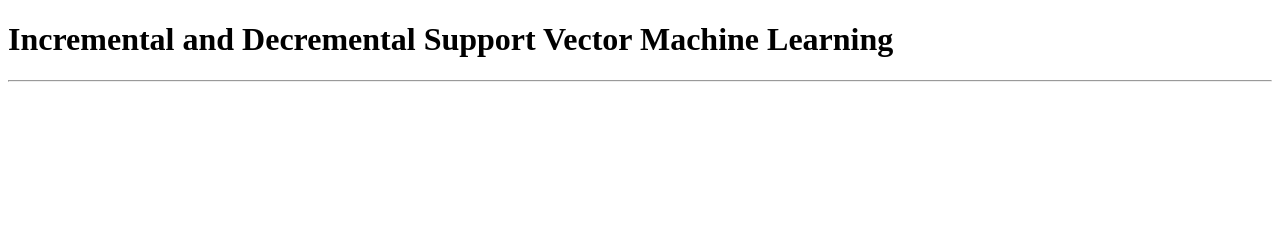
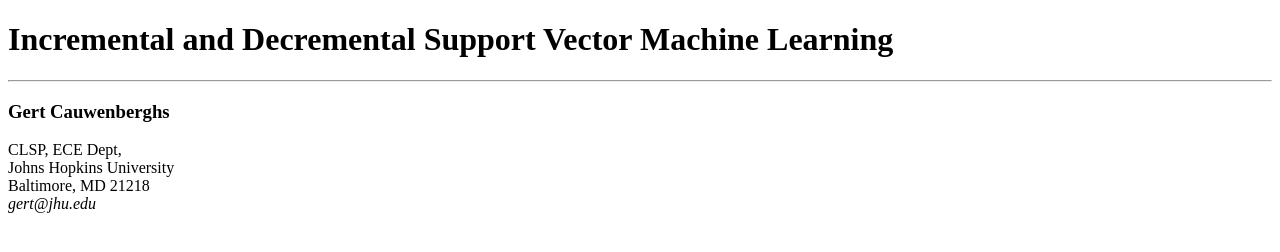
Before and after one commit to pietroline/paper-scientific, a plain HTML site: page index.html in a window 1280 px wide. Drawn offline with Linux system fonts and the light colour scheme.

Commit message:
Add section

```diff
--- a/index.html
+++ b/index.html
@@ -11,6 +11,14 @@
     <header>
         <h1>Incremental and Decremental Support Vector Machine Learning</h1>
         <hr>
+        <section>
+           <h3>Gert Cauwenberghs</h3>
+           <p>CLSP, ECE Dept, <br>
+               Johns Hopkins University <br>
+               Baltimore, MD 21218 <br>
+               <em>gert@jhu.edu</em>
+           </p>
+        </section>
     </header>
 
     <!-- Parte centrale del sito -->
```
